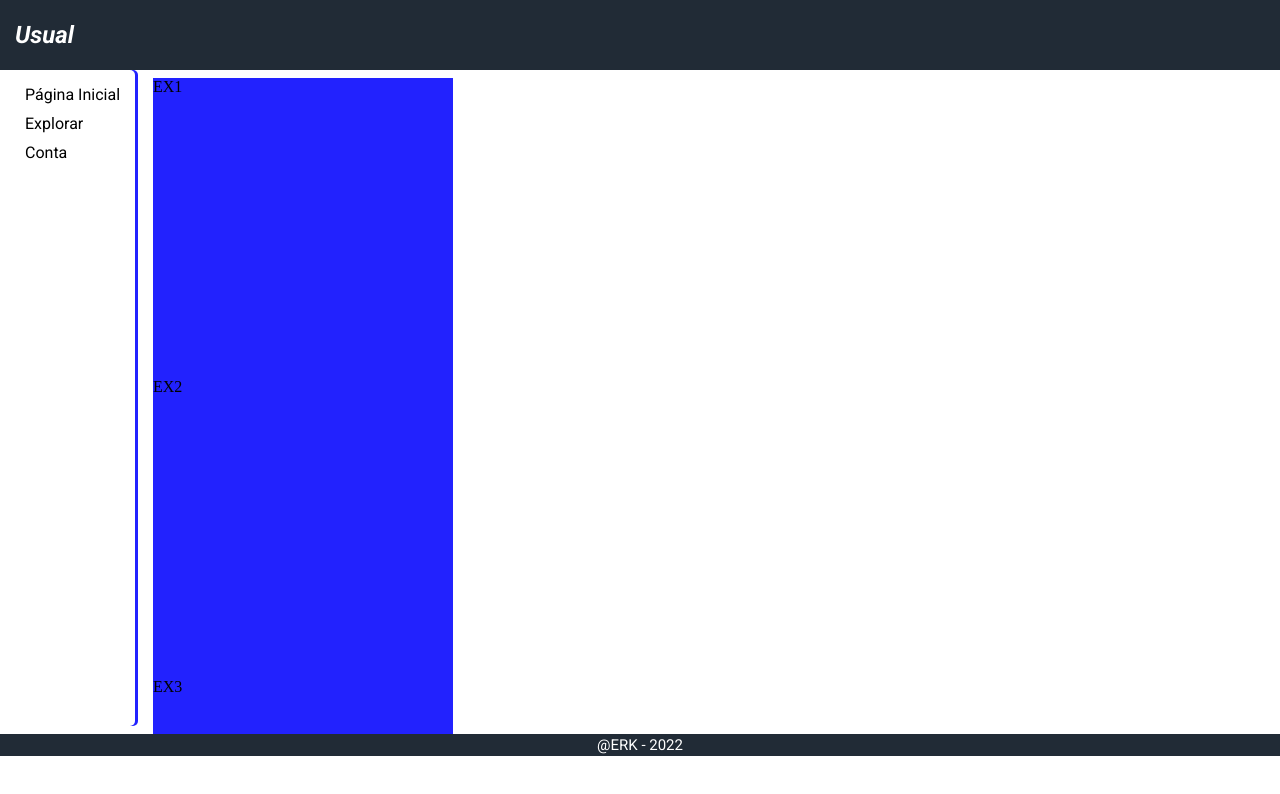
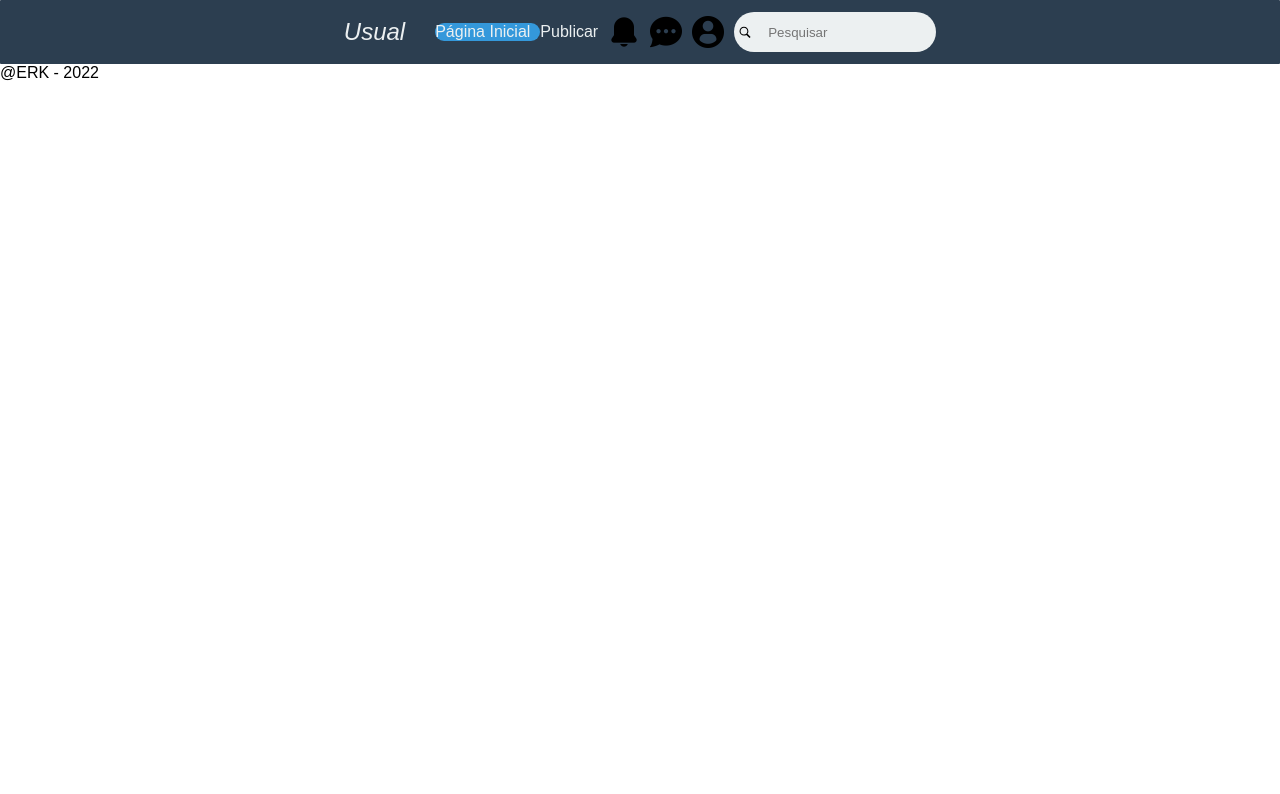
Before and after one commit to Ericksilvadeoliveira/projeto-usual, a plain HTML site: page index.html in a window 1280 px wide. Drawn offline with Linux system fonts and the light colour scheme.

Commit message:
novo header

```diff
--- /dev/null
+++ b/arq-css/pag-inicial.css
@@ -0,0 +1,78 @@
+@charset "UTF-8";
+:root {
+    --cor-principal: #2C3E50;
+    --cor-dois: #2980B9;
+    --cor-dois-clara: #3498DB;
+    --cor-detalhes: #E74C3C;
+    --cor-txt-detathes: #ECF0F1;
+}
+
+*{
+    margin: 0;
+    padding: 0;
+}
+body {
+    font-family: Arial, Helvetica, sans-serif;
+}
+
+header {
+    background-color: var(--cor-principal);
+    border-radius: 1px;
+    height: 64px;
+    display: flex;
+    justify-content: center;
+    align-items: center;
+}
+
+header div {
+    padding-right: 10px;
+    color: var(--cor-txt-detathes);
+    cursor: pointer;
+    display: flex;
+    justify-content: center;
+    align-items: center;
+
+}
+
+.pagInicial {
+    background-color: var(--cor-dois-clara);
+    border-radius: 20px;
+}
+.logo {
+    color: var(--cor-txt-detathes);
+    font-size: 24px;
+    font-style: italic;
+    padding-right: 30px;
+}
+
+.notificacoes img {
+    width: 32px;
+    height: 32px;
+}
+
+.msg img {
+    width: 32px;
+    height: 32px;
+}
+
+.perfil img {
+    width: 32px;
+    height: 32px;
+}
+.pesquisaContainer {
+    background-color: var(--cor-txt-detathes);
+    border-radius: 24px;
+    padding: 3px;
+    display: flex;
+    justify-content: center;
+    align-items: center;
+}
+
+.pesquisar input {
+    background-color: var(--cor-txt-detathes);
+    border: transparent;
+    padding: 5px;
+    width: 150px;
+    height: 24px;
+
+}
--- a/index.html
+++ b/index.html
@@ -5,23 +5,33 @@
     <meta http-equiv="X-UA-Compatible" content="IE=edge">
     <meta name="viewport" content="width=device-width, initial-scale=1.0">
     <title>Usual</title>
-    <link rel="stylesheet" href="style.css">
+    <link rel="stylesheet" href="arq-css/pag-inicial.css">
 </head>
 <body>
-    <div id="cabeca">
-        <h1>Usual</h1>
-    </div>
+    <header>
+        <div class="logo">Usual</div>
+        <div class="pagInicial">Página Inicial</div>
+        <div class="publicar">Publicar</div>
+        <div class="notificacoes">
+            <img src="imagens/bell-ring.png" alt="notificacoes">
+        </div>
+        <div class="msg">
+            <img src="imagens/chat.png" alt="mensagens">
+        </div>
+        <div class="perfil">
+            <img src="imagens/profile-user.png" alt="perfil">
+        </div>
+        <div class="pesquisaContainer">
+            <div class="lupaContainer">
+                <svg class="lupa" fill="#000000" xmlns="http://www.w3.org/2000/svg"  viewBox="0 0 50 50" width="16" height="13"><path d="M 21 3 C 11.6 3 4 10.6 4 20 C 4 29.4 11.6 37 21 37 C 24.354553 37 27.47104 36.01984 30.103516 34.347656 L 42.378906 46.621094 L 46.621094 42.378906 L 34.523438 30.279297 C 36.695733 27.423994 38 23.870646 38 20 C 38 10.6 30.4 3 21 3 z M 21 7 C 28.2 7 34 12.8 34 20 C 34 27.2 28.2 33 21 33 C 13.8 33 8 27.2 8 20 C 8 12.8 13.8 7 21 7 z"/></svg>
+            </div>
+            <div class="pesquisar">
+                <input type="text" placeholder="Pesquisar">
+            </div>
+        </div>
+    </header>
     <div class="container">
-        <header>
-                <ul>
-                    <li class="pag-inicial">Página Inicial</a></li>
-                    <li class="explorar">Explorar</li>
-                    <li>Conta</a></li>
-                </ul>
-        </header>
-        <div class="troca-paginas">Vai ser escondida</div>
-        <div class="explorar-content"><iframe width="500px" src="explorar.html" frameborder="0" id="if-explorar">Explorar</iframe></div>
-        </div>
+
     </div>
     <footer>@ERK - 2022</footer>
     <script src="usual.js"></script>
--- a/style.css
+++ /dev/null
@@ -1,64 +0,0 @@
-@charset "UTF-8";
-
-@import url('https://fonts.googleapis.com/css2?family=Roboto:ital,wght@0,100;0,300;0,400;0,500;0,700;0,900;1,100;1,300;1,400;1,700;1,900&display=swap');
-
-body, html, .container, header, ul, li, #cabeca {
-    margin: 0;
-    padding: 0;
-    font-family: 'Roboto', sans-serif;
-}
-
-body, html {
-    height: 100vh;
-}
-.container {
-    display: flex;
-    height: 83vh;
-}
-
-header {
-    box-shadow: 3px 0px #2222FE;
-    border-radius: 5px;
-    padding: 10px;
-    margin: 0px 10px;
-    height: 79.5vh;
-}
-
-li {
-    list-style-type: none;
-    padding: 5px;
-}
-
-a {
-    text-decoration: none;
-    color: black;
-}
-
-.troca-paginas, .explorar-content {
-    display: none;
-}
-
-#cabeca {
-    background-color: #212B36;
-    color: #FFFFFF;
-    font-style: italic;
-    padding: 5px 15px;
-    font-size: 12px;
-}
-
-.explorar-content {
-    display: flex;
-    justify-content: center;
-    overflow: hidden;
-}
-
-#if-explorar {
-    overflow-y: hidden;
-}
-footer {
-    background-color: #212B36;
-    color: #FFFFFF;
-    font-size: 15px;
-    text-align: center;
-    padding: 2px;
-}
```
Also changed, not shown: imagens/bell-ring.png (added), imagens/chat.png (added), imagens/profile-user.png (added).
